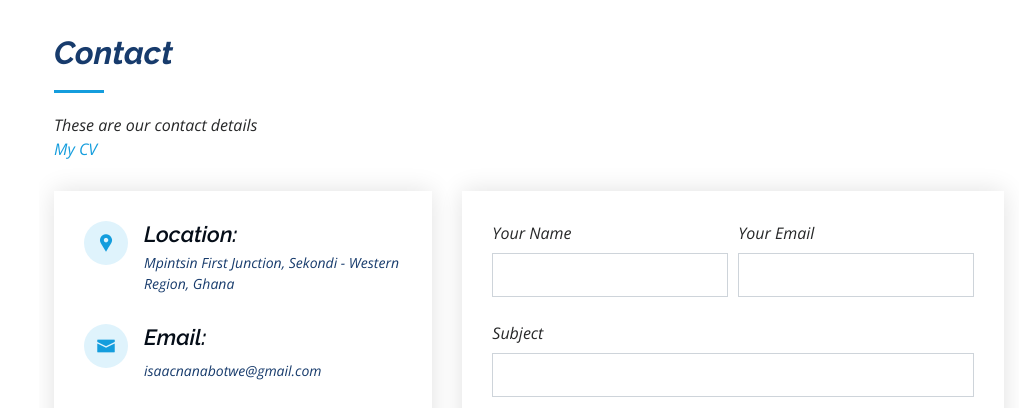
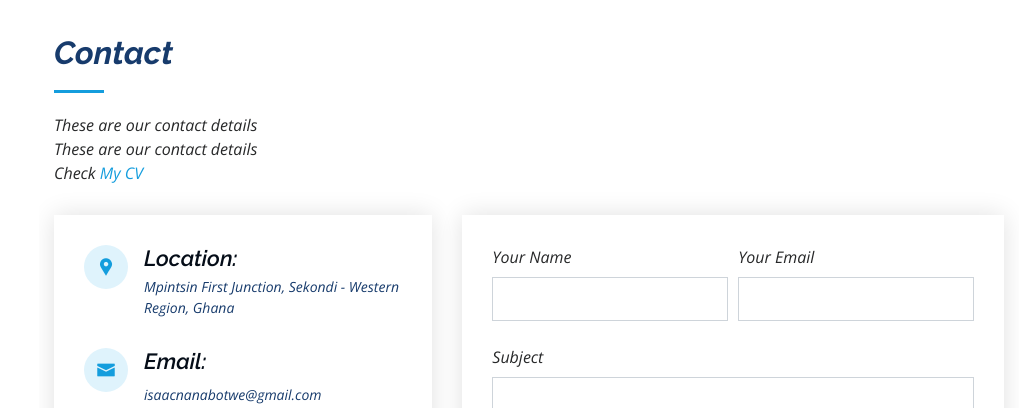
Before and after one commit to Nana-Botwe/Nana-Botwe-github.io, a plain HTML site: page index.html in a window 1280 px wide. Shown: the part 6040-6448 px from the top of the page, without its empty margins (261-1280 px from the left). Drawn offline with nearby package versions, Linux system fonts and the light colour scheme; animation ran at ten frames a second.

Commit message:
Update index.html

```diff
--- a/index.html
+++ b/index.html
@@ -632,7 +632,8 @@
         <div class="section-title">
           <h2>Contact</h2>
           <p>These are our contact details</p>
-          <a href="https://nana-botwe.github.io/ISAAC BANSON BOTWE CV.pdf" target="_blank">My CV</a>
+             <p>These are our contact details</p>
+           <p>Check <a href="https://nana-botwe.github.io/ISAAC BANSON BOTWE CV.pdf" target="_blank"> My CV</a> </p>
 
         </div>
 
```
